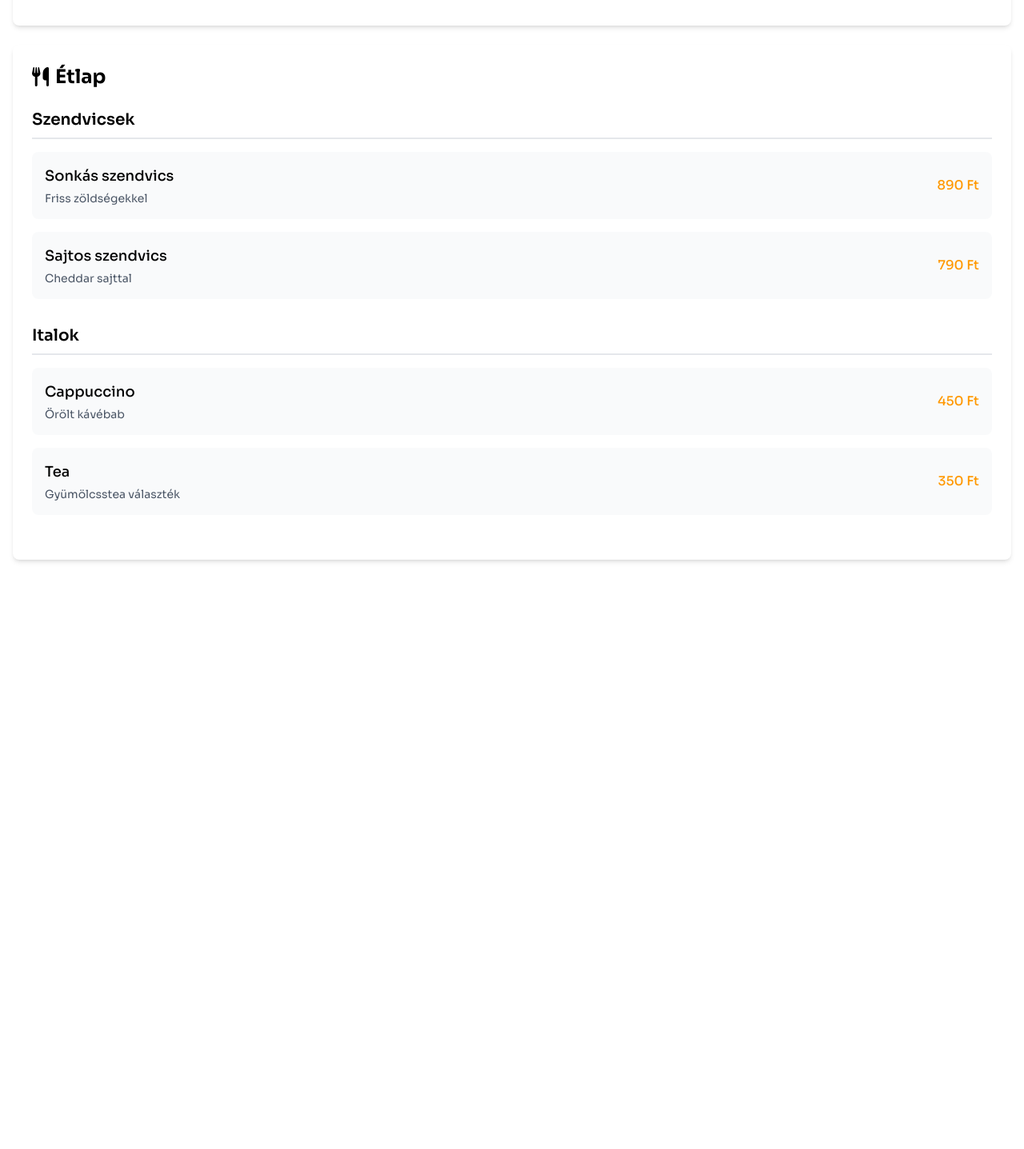
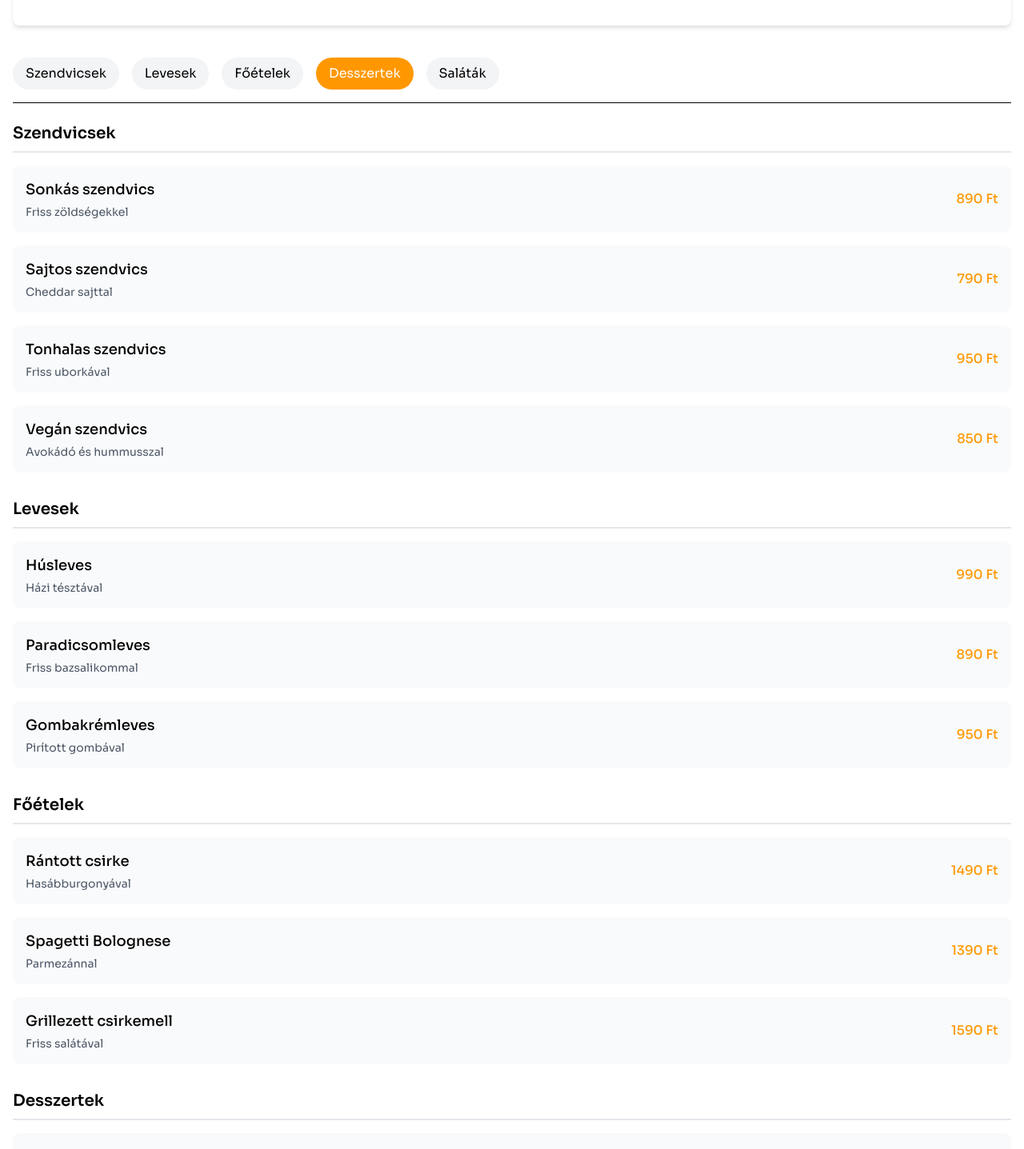
Before and after one commit to bencewokk/bufego, a React (Vite) app in the folder frontend/: page /buffet/1 in a window 1280 px wide. Shown: the part 440-1877 px from the top of the page at 80% size. Before the commit the page ends 1172 px from the top, so only its background shows below. Built offline with nearby package versions, Linux system fonts and the light colour scheme; a web font is replaced by a local one.

Commit message:
Enhance BuffetDetailsPage with sticky category navigation and update menu items; add new categories and items for better organization

```diff
--- a/frontend/src/pages/BuffetDetailsPage.tsx
+++ b/frontend/src/pages/BuffetDetailsPage.tsx
@@ -1,5 +1,6 @@
 // src/pages/BuffetDetailsPage.tsx
 import { useParams, Link } from 'react-router-dom';
+import { useRef, useEffect, useState } from 'react';
 import { Navbar } from '../components/landing/Navbar';
 import { FontAwesomeIcon } from '@fortawesome/react-fontawesome';
 import {
@@ -19,20 +20,47 @@ const localBuffets = [
     rating: 4.5,
     openingHours: "8:00 - 16:00",
     image: "/src/buffet1.jpg",
-    tags: ["szendvics", "kávé", "péksütemény"],
+    tags: ["szendvics", "kávé", "péksütemény", "leves", "desszert"],
     menu: [
       {
         category: "Szendvicsek",
         items: [
           { name: "Sonkás szendvics", price: 890, description: "Friss zöldségekkel" },
           { name: "Sajtos szendvics", price: 790, description: "Cheddar sajttal" },
+          { name: "Tonhalas szendvics", price: 950, description: "Friss uborkával" },
+          { name: "Vegán szendvics", price: 850, description: "Avokádó és hummusszal" },
         ]
       },
       {
-        category: "Italok",
+        category: "Levesek",
         items: [
-          { name: "Cappuccino", price: 450, description: "Örölt kávébab" },
-          { name: "Tea", price: 350, description: "Gyümölcsstea választék" },
+          { name: "Húsleves", price: 990, description: "Házi tésztával" },
+          { name: "Paradicsomleves", price: 890, description: "Friss bazsalikommal" },
+          { name: "Gombakrémleves", price: 950, description: "Pirított gombával" },
+        ]
+      },
+      {
+        category: "Főételek",
+        items: [
+          { name: "Rántott csirke", price: 1490, description: "Hasábburgonyával" },
+          { name: "Spagetti Bolognese", price: 1390, description: "Parmezánnal" },
+          { name: "Grillezett csirkemell", price: 1590, description: "Friss salátával" },
+        ]
+      },
+      {
+        category: "Desszertek",
+        items: [
+          { name: "Tiramisu", price: 690, description: "Házikészítésű" },
+          { name: "Csokoládétorta", price: 790, description: "Málna szósszal" },
+          { name: "Palacsinta", price: 590, description: "Nutellával vagy lekváros" },
+        ]
+      },
+      {
+        category: "Saláták",
+        items: [
+          { name: "Cézár saláta", price: 1190, description: "Grillezett csirkemellel" },
+          { name: "Görög saláta", price: 990, description: "Feta sajttal" },
+          { name: "Quinoa saláta", price: 1290, description: "Avokádóval és édesburgonyával" },
         ]
       }
     ]
@@ -43,6 +71,27 @@ const localBuffets = [
 export const BuffetDetailsPage = () => {
   const { id } = useParams<{ id: string }>();
   const buffet = localBuffets.find(b => b.id === Number(id));
+
+  // Scroll-based active category navigation
+  const [activeCategory, setActiveCategory] = useState('');
+  const categoryRefs = useRef<{ [key: string]: HTMLElement }>({});
+
+  const handleScroll = () => {
+    const scrollPosition = window.scrollY + 100;
+    Object.entries(categoryRefs.current).forEach(([category, el]) => {
+      if (
+        el.offsetTop <= scrollPosition &&
+        el.offsetTop + el.offsetHeight > scrollPosition
+      ) {
+        setActiveCategory(category);
+      }
+    });
+  };
+
+  useEffect(() => {
+    window.addEventListener('scroll', handleScroll);
+    return () => window.removeEventListener('scroll', handleScroll);
+  }, []);
 
   if (!buffet) {
     return (
@@ -121,15 +170,41 @@ export const BuffetDetailsPage = () => {
           </div>
         </div>
 
-        {/* Menu Section */}
-        <div className="bg-white rounded-lg shadow-md p-6">
-          <h2 className="text-2xl font-bold mb-6 flex items-center">
-            <FontAwesomeIcon icon={faUtensils} className="mr-2" />
-            Étlap
-          </h2>
+        {/* Sticky Category Navigation */}
+        <div className="sticky top-20 z-10 bg-white py-4 mb-6 border-b">
+          <div className="flex flex-wrap gap-4">
+            {buffet.menu.map((category, index) => (
+              <a
+                key={index}
+                href={`#${category.category}`}
+                className={`px-4 py-2 rounded-full ${
+                  activeCategory === category.category
+                    ? 'bg-[var(--primary)] text-white'
+                    : 'bg-gray-100 hover:bg-gray-200'
+                }`}
+                onClick={(e) => {
+                  e.preventDefault();
+                  document.getElementById(category.category)?.scrollIntoView({
+                    behavior: 'smooth'
+                  });
+                }}
+              >
+                {category.category}
+              </a>
+            ))}
+          </div>
+        </div>
 
-          {buffet.menu.map((category, index) => (
-            <div key={index} className="mb-8">
+        {/* Menu Section with Refs */}
+        {buffet.menu.map((category, index) =>   (
+          <div
+            key={index}
+            id={category.category}
+            ref={(el) => {
+              if (el) categoryRefs.current[category.category] = el;
+            }}
+            className="mb-8 scroll-mt-24"
+          >
             <h3 className="text-xl font-semibold mb-4 border-b-2 border-gray-200 pb-2">
               {category.category}
             </h3>
@@ -141,8 +216,9 @@ export const BuffetDetailsPage = () => {
                 >
                   <div>
                     <h4 className="font-medium text-lg">{item.name}</h4>
-                      {item.description &&
-                        <p className="text-gray-600 text-sm mt-1">{item.description}</p>}
+                    {item.description && (
+                      <p className="text-gray-600 text-sm mt-1">{item.description}</p>
+                    )}
                   </div>
                   <span className="font-medium text-[var(--primary)]">
                     {item.price} Ft
@@ -154,6 +230,5 @@ export const BuffetDetailsPage = () => {
         ))}
       </div>
     </div>
-    </div>
   );
 };
```
Lines whose indentation alone changed are shown as unchanged.
